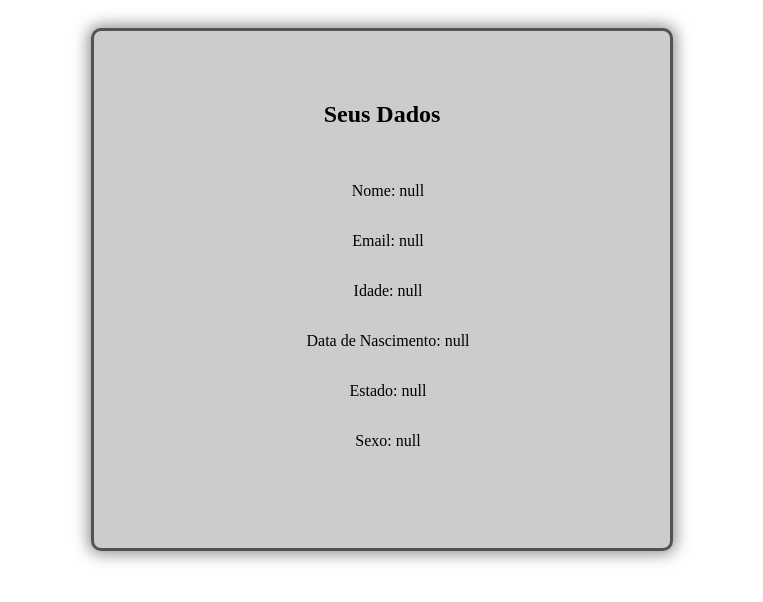
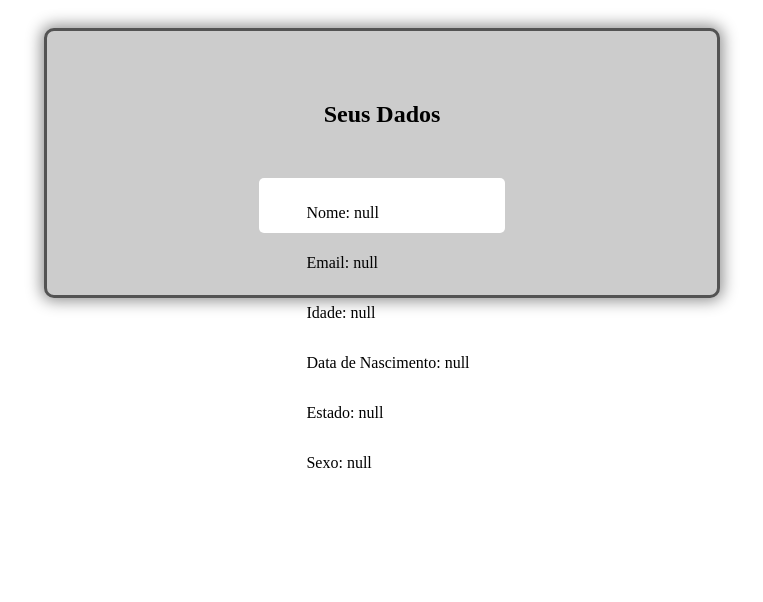
Before and after one commit to A-bacate/DesenvolvimentoDeSistemas, a plain HTML site: page resposta.html in a window 1280 px wide. Shown: the whole page, without its empty margins (258-1021 px from the left). Drawn offline with Linux system fonts and the light colour scheme.

Commit message:
programação

```diff
--- a/resposta.html
+++ b/resposta.html
@@ -11,6 +11,7 @@
     <div id="bloco">
         <h2>Seus Dados</h2>
         <br>
+        <div class="resposta">
             <p id="nomeExibido"></p>
             <p id="emailExibido"></p>
             <p id="idadeExibida"></p>
@@ -18,6 +19,8 @@
             <p id="estadoExibido"></p>
             <p id="sexoExibido"></p>
             <p id="animalExibido"></p>
+        </div>
+
     </div>
 
     <script>
--- a/style.css
+++ b/style.css
@@ -70,3 +70,15 @@ p {
 .div1{
     display: flex;
 }
+.resposta{
+    display: flex;
+    flex-direction: column;
+    height: 35px;
+    /* padding-left: 10px; */
+    font-size: medium;
+    background-color:#ffffff;
+    padding: 10px;
+    padding-left: 35px;
+    padding-right: 35px;
+    border-radius: 5px;
+}
```
Lines whose indentation alone changed are shown as unchanged.
